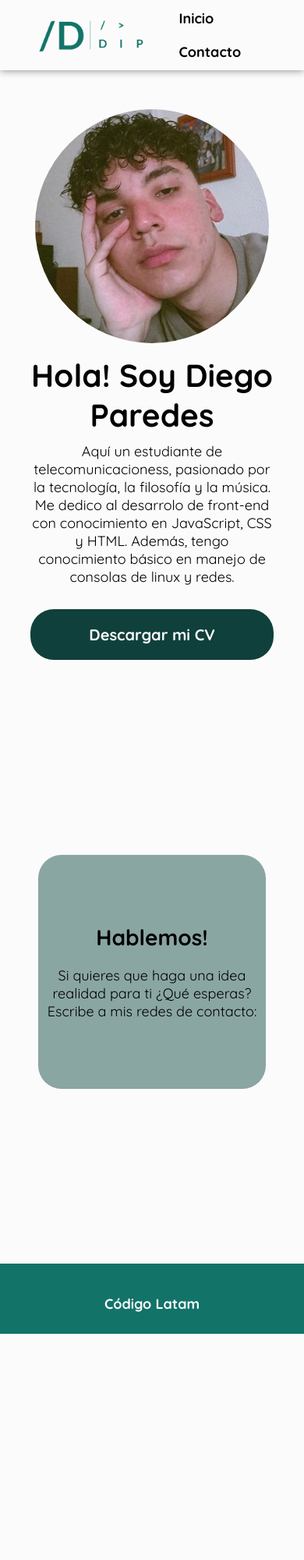
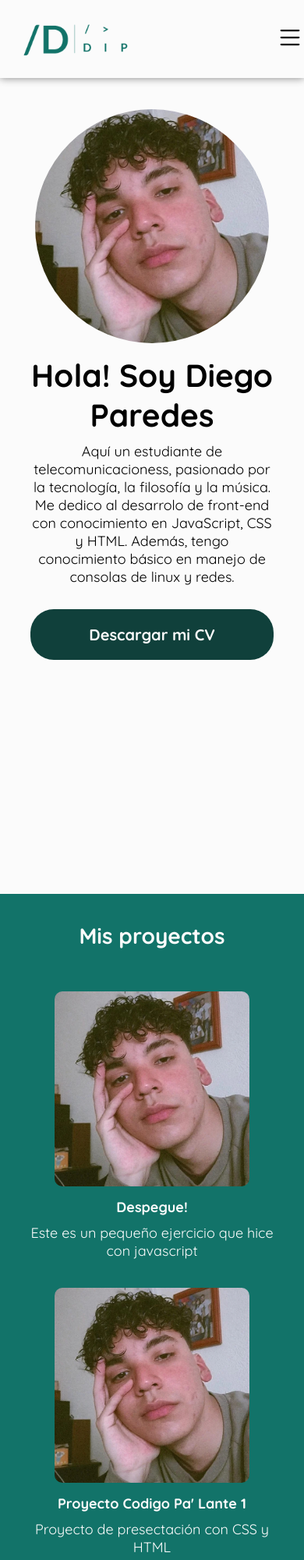
Before and after one commit to dapv265/Proyecto-2-C-digo-palante, a plain HTML site: page index.html in a window 390 px wide. Shown: the top 2000 px of the page at 78% size. Before the commit the page ends 1710 px from the top, so only its background shows below. Drawn offline with Linux system fonts and the light colour scheme.

Commit message:
Agregado de la seccion proyectos

```diff
--- a/css/styles.css
+++ b/css/styles.css
@@ -50,55 +50,70 @@ h2{
 *  el margin: auto; para tenerlo centrado fácilmente ;)
 */
 main {
-    max-width: 1200px;
     margin: auto;
 }
 
-.nav{
+header{
     display: flex;
     justify-content: space-between;
     align-items: center;
-    padding: 5%;
     box-shadow: 0px 0px 10px gray;
     width: 100%;
-    height: 90px;
+    height: 100px;
     position: fixed;
     background-color: #fbfbfb;
 
 }
-.header img {
+header img {
     height: 200px;
     width: auto;
 }
+.abrir-menu{
+    display: none;
+}
 
+#cerrar{
+    display: none;
+}
+
+.menu_lista{
+    list-style-type: none;
+    display: flex;
+    gap: 1rem;
+}
 header .menu .menu_lista .menu_item{
-    display: inline-block;
+    display: block;
     padding: 10px;
-    border-radius: 10px;
     font-weight: bold;
+    text-align: center;
 }
 
 .menu_item:hover{
 
     background-color: #8AA6A3;
-    margin: 10px;
     transition-property: all;
+    padding: 0 10px;
+    border-radius: 5px;
     transition-duration: .5s;
 
 }
 
 .animado{
     opacity: 0;
-    transition: all 0.5s;
-    animation: mostrarArriba;
+    transition: all 1s;
 }
+
+.mostrarArriba{
+    animation: mostrarArriba 1s;
+}
+
 
 @keyframes mostrarArriba{
     0%{
-        translate: translateY(-60px);
+        transform: translateX(-68px);
     }
     100%{
-        translate: translateY(0);
+        transform: translateX(0px);
     }
 }
 
@@ -137,7 +152,7 @@ main .Article_inicio a{
     display: block;
     text-align: center;
     margin-top: 30px;
-    margin-bottom: 250px;
+    margin-bottom: 300px;
     padding: 1em;
     background-color: #10403B;
     border-radius: 30px;
@@ -148,9 +163,62 @@ main .Article_inicio a{
 
 .Article_inicio a:hover{
     background-color: #127369;
-
 }
 
+.proyectos{
+    display: flex;
+    background-color: #127369;
+    width: 100%;
+    margin-bottom: 100px;
+    align-items: center;
+    flex-direction: column;
+}
+
+.contenedorProyectos{
+    display: flex;
+    flex-flow: row wrap;
+    width: 90%;
+    height: 100%;
+    align-items: start;
+    justify-content: space-around;
+}
+
+.proyectoItem{
+    display: flex;
+    flex-direction: column;
+    align-items: center;
+    padding: 1rem;
+    width: 30%;
+}
+.proyectoItem p{
+    color: #fbfbfb;
+    text-align: center;
+}
+
+.proyectoItem img{
+    cursor: pointer;
+    border-radius: 10px;
+    height: 250px;
+    width: auto;
+    transition: all .2s;
+}
+
+.proyectoItem img:hover{
+    height: 230px;
+    box-shadow: 10px 10px rgba(45, 185, 69, 0.5);
+}
+
+.proyectos h2{
+    padding: 2rem;
+    color: #fbfbfb;
+    margin-bottom: 0px;
+}
+
+.tituloItem{
+    color: #fbfbfb;
+    font-weight: 700;
+    margin: 10px;
+}
 main .Article_Contacto .Caja_Hablemos{
     display: flex;
     justify-content: center;
@@ -270,8 +338,12 @@ div .form_Contact label{
 
     }
 
+    .header{
+        align-items: center;
+        height: 5rem;
+    }
     .nav{
-        height: 60px;
+        height: 15px;
         padding: 0;
     }
     .header img{
@@ -313,6 +385,74 @@ div .form_Contact label{
     }
   }
 
+  @media (max-width: 800px) {
+
+    header{
+        position: fixed;
+        box-shadow: 0, 0, 0 100vmax rgba(0, 0, 0, .5);
+    }
+    .abrir-menu{
+        display: block;
+        border-style: none;
+        background-color: transparent;
+    }
+    .list_icono{
+        width: 2rem;
+    }
+    #cerrar{
+        display: block;
+        border-style: none;
+        background-color: transparent;
+    }
+
+    .icono_cerrar{
+        width: 1rem;
+    }
+    nav{
+        opacity: 0;
+        visibility: hidden;
+        display: none;
+    }
+    .visible{
+        opacity: 1;
+        visibility: visible;
+        display: flex;
+        flex-direction: column;
+        align-items: flex-start;
+        position: fixed;
+        padding: 2rem;
+        top: 0;
+        right: 0;
+        bottom: 0;
+        background-color: #127369;
+        box-shadow: 0 0 0 100vmax rgba(0, 0, 0, .5);
+    }
+
+    .menu_lista{
+        background-color: #127369;
+        display: flex;
+        flex-direction: column;
+        gap: 2rem:
+    }
+
+    .menu_item{
+        color: #fbfbfb;
+    }
+
+    .contenedorProyectos{
+        flex-flow: column wrap;
+    }
+    .proyectoItem{
+        display: flex;
+        flex-direction: column;
+        justify-content: center;
+        padding: 1rem;
+        width: 100%;
+    }
+
+  }
+
+
 /* Recomendaciones!
 *  - Comenzar desde lo más general y luego ir hacia lo mas específico, asignando primero
 *    "estilos generales". Una buena idea sería comenzar por el <body> ;)
--- a/index.html
+++ b/index.html
@@ -8,19 +8,24 @@
 
     <!-- CSS -->
     <link rel="stylesheet" href="css/styles.css">
+    <!-- Favico -->
+
+    <link rel="icon" type="image/png" href="img/D_icon.png">
+
 </head>
 <body>
     <header class="header">
-        <div class="nav">
-
-            <img src="img/__ Dip-2.png" alt="Logo de EidosGlobal">
-            <nav class="menu">
+            <img src="img/__ Dip-2.png" alt="Logo">
+            <button class="abrir-menu"><img class="list_icono" src="img/list.svg" alt="list"></button>
+            <nav id="nav" class="nav">
+                <button id="cerrar"><img class='icono_cerrar'src="img/x-lg.svg" alt="cerrar"></button>
                 <ul class="menu_lista">
                     <li class="menu_item"><a href="index.html#inicio">Inicio</a></li>
+                    <li class="menu_item"><a href="index.html#proyectos">Mis Proyectos</a></li>
                     <li class="menu_item"><a href="index.html#hablemos">Contacto</a></li>
+
                 </ul>
             </nav>
-        </div>
     </header>
     <main>
         <section>
@@ -35,6 +40,16 @@
                     <a  href="docs/Diego Paredes CV.pdf" download="Diego Paredes CV">Descargar mi CV</a>
                 </div>
             </article>
+        </section>
+
+        <section id="proyectos" class="proyectos animado">
+            <h2 class="animado">Mis proyectos</h2>
+            <div class="contenedorProyectos">
+                <div class="proyectoItem animado"><a href=""><img src="img/400.jpg" alt=""></a><h3 class="tituloItem">Despegue!</h3><p>Este es un pequeño ejercicio que hice con javascript</p></div>
+                <div class="proyectoItem animado"><a href=""><img src="img/400.jpg" alt=""></a><h3 class="tituloItem">Proyecto Codigo Pa' Lante 1</h3><p>Proyecto de presectación con CSS y HTML</p></div>
+                <div class="proyectoItem animado"><a href=""><img src="img/400.jpg" alt=""></a><h3 class="tituloItem">Proyecto Código Pa' Lante 2</h3><p>Proyecto que realicé combinando 3 tecnologías del desarrollo web: CSS, JavaScript y</p></div>
+
+            </div>
         </section>
 
         <section>
@@ -67,6 +82,7 @@
                 </div>
             </article>
         </section>
+
     </main>
 
     <footer class="footer">
@@ -74,34 +90,8 @@
         <p>Código Latam</p>
         </div>
     </footer>
-    <script>
-        let a = document.getElementById('ebtn');
-        function showHide(){
-            let f = document.getElementById('form_content');
+    <script src="main.js">
 
-            if(f.style.display === 'none'){
-                f.style.display = 'flex';
-
-            }else{
-                f.style.display = 'none';
-            }
-        }
-
-        a.addEventListener('click', showHide)
-
-        let animado = document.querySelectorAll('.animado');
-
-        function MostrarScrooll(){
-            let ScrollTop = document.documentElement.scrollTop;
-            for(var i=0; i < animado.length; i++){
-                let alturaAnimado = animado[i].offsetTop;
-                if(alturaAnimado - 450 < ScrollTop){
-                    animado[i].style.opacity = 1;
-                }
-            }
-        }
-
-        window.addEventListener('scroll', MostrarScrooll);
     </script>
 </body>
 </html>
--- /dev/null
+++ b/main.js
@@ -0,0 +1,41 @@
+let a = document.getElementById('ebtn');
+        function showHide(){
+            let f = document.getElementById('form_content');
+
+            if(f.style.display === 'none'){
+                f.style.display = 'flex';
+
+            }else{
+                f.style.display = 'none';
+            }
+        }
+
+        a.addEventListener('click', showHide)
+
+        let animado = document.querySelectorAll('.animado');
+
+        function MostrarScrooll(){
+            let ScrollTop = document.documentElement.scrollTop;
+            for(var i=0; i < animado.length; i++){
+                let alturaAnimado = animado[i].offsetTop;
+                if(alturaAnimado - 600 < ScrollTop){
+                    animado[i].style.opacity = 1;
+                    animado[i].classList.add('mostrarArriba')
+                }
+            }
+        }
+
+        window.addEventListener('scroll', MostrarScrooll);
+
+        let burger = document.querySelector('.abrir-menu');
+        let nav = document.querySelector('#nav');
+        let cerrar = document.querySelector('#cerrar');
+        let header = document.querySelector('.header');
+
+        burger.addEventListener('click', () => {
+            nav.classList.add('visible');
+        });
+
+        cerrar.addEventListener('click', () => {
+            nav.classList.remove('visible');
+        });
```
Also changed, not shown: css/script.js (deleted), img/D_icon.png (added), img/list.svg (added), img/x-lg.svg (added).
